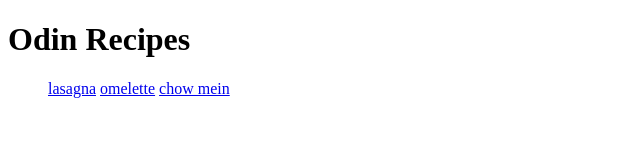
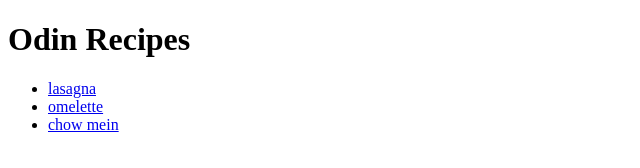
Before and after one commit to vulkanparagon/odin-recipes, a plain HTML site: page index.html in a window 1280 px wide. Shown: the whole page, without its empty margins (0-640 px from the left). Drawn offline with Linux system fonts and the light colour scheme.

Commit message:
fixed unorderd list on index.html

```diff
--- a/index.html
+++ b/index.html
@@ -9,9 +9,9 @@
 <body>
     <h1>Odin Recipes</h1>
     <ul>
-        <a href="./recipes/lasagna.html">lasagna</a>
-        <a href="./recipes/omelette.html">omelette</a>
-        <a href="./recipes/chowmein.html">chow mein</a>
+        <li><a href="./recipes/lasagna.html">lasagna</a></li>
+        <li><a href="./recipes/omelette.html">omelette</a></li>
+        <li><a href="./recipes/chowmein.html">chow mein</a></li>
 
     </ul>
 
```
